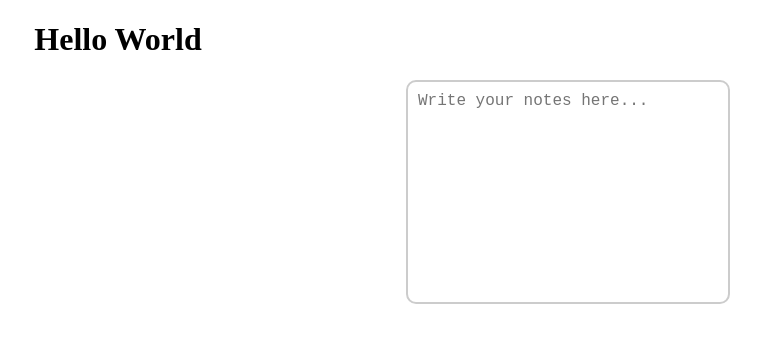
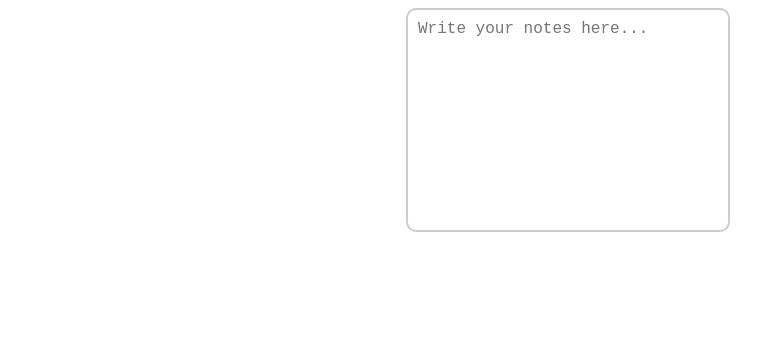
Before and after one commit to tinlongg/B4G, a plain HTML site: page index.html in a window 1280 px wide. Shown: the whole page, without its empty margins (522-1280 px from the left). Drawn offline with Linux system fonts and the light colour scheme.

Commit message:
removed text

```diff
--- a/index.html
+++ b/index.html
@@ -7,9 +7,6 @@
     <link rel="stylesheet" href="style.css">
 </head>
 <body>
-    <!-- -->
-    <h1>Hello World</h1>
-
     <!--textarea to type notes-->
     <textarea class="notes" placeholder="Write your notes here..."></textarea>
 
--- a/style.css
+++ b/style.css
@@ -1,7 +1,3 @@
-h1{
-    text-align: center;
-}
-
 .notes{
     width: 300px;
     min-height: 200px;
```
